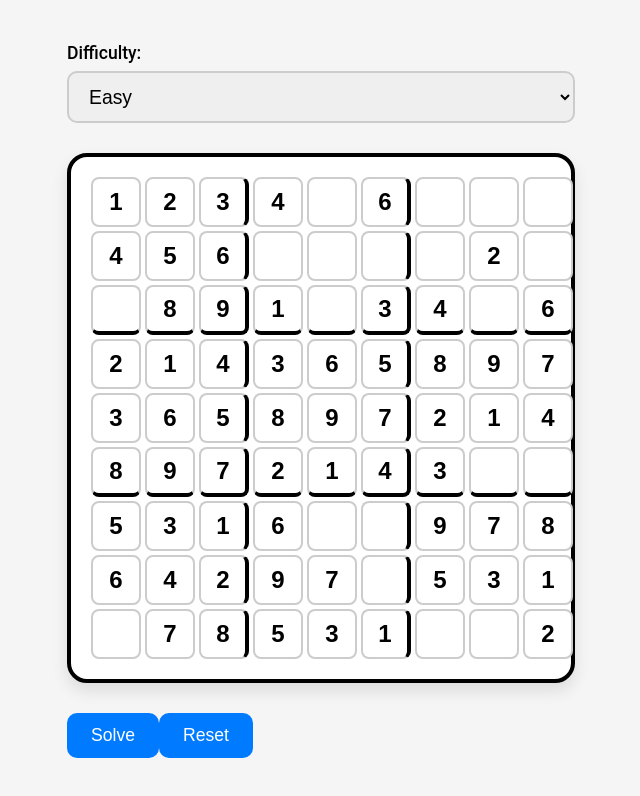
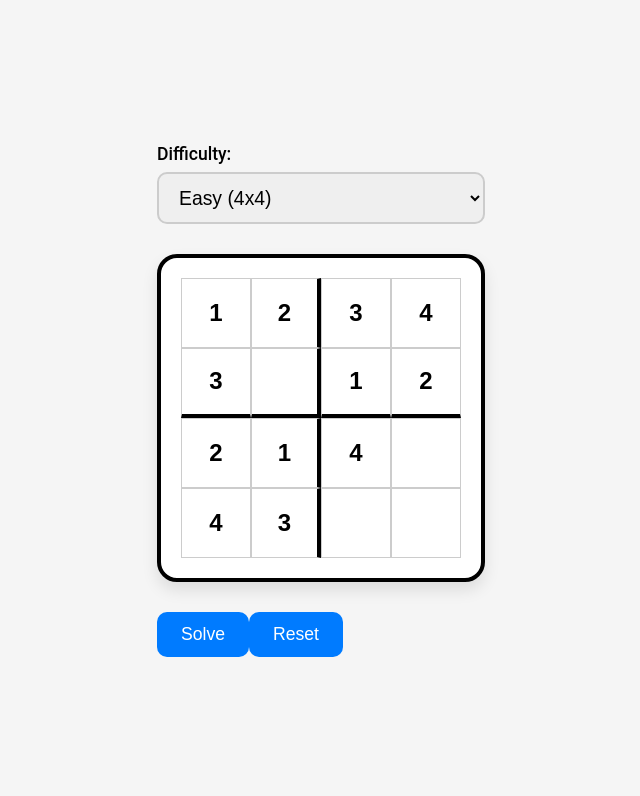
Before and after one commit to sziszi86/sudoko1, a React (Create React App) app in the folder sudoku-solver/: page /solver in a window 1280 px wide. Shown: the top 796 px of the page, without its empty margins (319-959 px from the left). Built offline with nearby package versions, Linux system fonts and the light colour scheme.

Commit message:
sudoku rulez, update + grid select

```diff
--- a/sudoku-solver/src/App.css
+++ b/sudoku-solver/src/App.css
@@ -75,10 +75,7 @@ button:hover {
 
 .sudoku-grid {
   display: grid;
-  grid-template-columns: repeat(9, 50px);
-  grid-template-rows: repeat(9, 50px);
-  gap: 4px;
-  max-width: 460px;
+  gap: 0;
   margin: 30px auto;
   padding: 20px;
   background-color: #fff;
@@ -87,20 +84,31 @@ button:hover {
   box-shadow: 0 8px 16px rgba(0, 0, 0, 0.1);
 }
 
-.sudoku-grid input {
+.sudoku-grid.grid-4 {
+  grid-template-columns: repeat(4, 70px);
+  grid-template-rows: repeat(4, 70px);
+  max-width: 280px;
+}
+
+.sudoku-grid.grid-9 {
+  grid-template-columns: repeat(9, 50px);
+  grid-template-rows: repeat(9, 50px);
+  max-width: 460px;
+}
+
+.sudoku-grid .cell {
   width: 100%;
   height: 100%;
   padding: 0;
   font-size: 1.5em;
   font-weight: 700;
   text-align: center;
-  border: 2px solid #ccc;
-  border-radius: 8px;
+  border: 1px solid #ccc;
   box-sizing: border-box;
   transition: border-color 0.3s ease;
 }
 
-.sudoku-grid input:focus {
+.sudoku-grid .cell:focus {
   outline: none;
   border-color: #007bff;
 }
@@ -111,6 +119,10 @@ button:hover {
 
 .sudoku-grid .border-bottom {
   border-bottom: 4px solid #000;
+}
+
+.sudoku-grid .error {
+  border: 2px solid red;
 }
 
 @media (max-width: 768px) {
@@ -144,18 +156,19 @@ button:hover {
     border-radius: 8px;
   }
 
-  .sudoku-grid {
+  .sudoku-grid.grid-4 {
+    grid-template-columns: repeat(4, 50px);
+    grid-template-rows: repeat(4, 50px);
+    max-width: 200px;
+  }
+
+  .sudoku-grid.grid-9 {
     grid-template-columns: repeat(9, 35px);
     grid-template-rows: repeat(9, 35px);
-    gap: 2px;
     max-width: 315px;
-    margin: 20px auto;
-    padding: 15px;
-    border-radius: 15px;
-    border-width: 3px;
   }
 
-  .sudoku-grid input {
+  .sudoku-grid .cell {
     font-size: 1.2em;
     border-radius: 6px;
   }
--- a/sudoku-solver/src/components/SubscriptionForm.jsx
+++ b/sudoku-solver/src/components/SubscriptionForm.jsx
@@ -5,7 +5,6 @@ import Modal from './Modal';
 const SubscriptionForm = () => {
     const [email, setEmail] = useState('');
     const [difficulty, setDifficulty] = useState('easy');
-    const [message, setMessage] = useState('');
     const [showModal, setShowModal] = useState(false);
     const navigate = useNavigate();
 
@@ -13,7 +12,6 @@ const SubscriptionForm = () => {
         e.preventDefault();
         // Fake API call
         setTimeout(() => {
-            setMessage('You have successfully subscribed to receive Sudoku puzzles!');
             setShowModal(true);
         }, 1000);
     };
@@ -39,18 +37,16 @@ const SubscriptionForm = () => {
                     Difficulty:
                     <select value={difficulty} onChange={(e) => setDifficulty(e.target.value)}>
                         <option value="easy">Easy</option>
-                        <option value="medium">Medium</option>
                         <option value="hard">Hard</option>
                     </select>
                 </label>
                 <button type="submit">Subscribe</button>
-                {message && <p>{message}</p>}
             </form>
             <Modal
                 show={showModal}
                 onClose={handleCloseModal}
                 title="Subscription Successful"
-                message={message}
+                message="You have successfully subscribed to receive Sudoku puzzles!"
             />
         </div>
     );
--- a/sudoku-solver/src/components/SudokuGrid.jsx
+++ b/sudoku-solver/src/components/SudokuGrid.jsx
@@ -3,20 +3,20 @@ import React from 'react';
 const SudokuGrid = ({ grid, onChange, errors }) => {
     const handleInputChange = (row, col, value) => {
         // Csak 1-9 közötti értékeket engedélyezünk
-        if (value === '' || (/^[1-9]$/.test(value))) {
+        if (value === '' || (/^[1-9]$/.test(value) && grid.length === 9) || (/^[1-4]$/.test(value) && grid.length === 4)) {
             onChange(row, col, value);
         }
     };
 
     return (
-        <div className="sudoku-grid">
+        <div className={`sudoku-grid grid-${grid.length}`}>
             {grid.map((row, rowIndex) =>
                 row.map((cell, colIndex) => {
-                    let className = "";
-                    if ((colIndex + 1) % 3 === 0 && colIndex < 8) {
+                    let className = "cell";
+                    if ((colIndex + 1) % Math.sqrt(grid.length) === 0 && colIndex < grid.length - 1) {
                         className += " border-right";
                     }
-                    if ((rowIndex + 1) % 3 === 0 && rowIndex < 8) {
+                    if ((rowIndex + 1) % Math.sqrt(grid.length) === 0 && rowIndex < grid.length - 1) {
                         className += " border-bottom";
                     }
                     if (errors[rowIndex][colIndex]) {
--- a/sudoku-solver/src/pages/SudokuSolverPage.jsx
+++ b/sudoku-solver/src/pages/SudokuSolverPage.jsx
@@ -5,26 +5,35 @@ import Modal from '../components/Modal';
 import { solveSudoku, generateSudoku, isValidSudoku } from '../utils/sudokuSolver';
 
 const SudokuSolverPage = () => {
-    const emptyGrid = Array(9).fill().map(() => Array(9).fill(null));
-    const emptyErrors = Array(9).fill().map(() => Array(9).fill(false));
+    const emptyGrid4x4 = Array(4).fill().map(() => Array(4).fill(null));
+    const emptyGrid9x9 = Array(9).fill().map(() => Array(9).fill(null));
+    const emptyErrors4x4 = Array(4).fill().map(() => Array(4).fill(false));
+    const emptyErrors9x9 = Array(9).fill().map(() => Array(9).fill(false));
     const location = useLocation();
-    const initialDifficulty = location.state?.difficulty || 'easy';
+    const initialDifficulty = location.state?.difficulty || localStorage.getItem('sudoku-difficulty') || 'easy';
 
     const [difficulty, setDifficulty] = useState(initialDifficulty);
     const [grid, setGrid] = useState(() => {
         const savedGrid = JSON.parse(localStorage.getItem('sudoku-grid'));
-        return savedGrid || generateSudoku(initialDifficulty);
+        return savedGrid || generateSudoku(initialDifficulty === 'easy' ? 4 : 9);
     });
-    const [errors, setErrors] = useState(emptyErrors);
+    const [errors, setErrors] = useState(grid.length === 4 ? emptyErrors4x4 : emptyErrors9x9);
     const [message, setMessage] = useState('');
     const [showModal, setShowModal] = useState(false);
 
     useEffect(() => {
         localStorage.setItem('sudoku-grid', JSON.stringify(grid));
-    }, [grid]);
+        localStorage.setItem('sudoku-difficulty', difficulty);
+    }, [grid, difficulty]);
 
     useEffect(() => {
-        setGrid(generateSudoku(difficulty));
+        if (difficulty === 'easy') {
+            setGrid(generateSudoku(4));
+            setErrors(emptyErrors4x4);
+        } else {
+            setGrid(generateSudoku(9));
+            setErrors(emptyErrors9x9);
+        }
     }, [difficulty]);
 
     const handleChange = (row, col, value) => {
@@ -37,19 +46,31 @@ const SudokuSolverPage = () => {
 
     const handleSolve = () => {
         const gridCopy = grid.map(row => row.slice());
-        if (solveSudoku(gridCopy)) {
+        const errors = isValidSudoku(gridCopy);
+        if (errors.flat().includes(true)) {
+            setMessage('This Sudoku puzzle is incorrect.');
+            setErrors(errors);
+            setShowModal(true);
+        } else if (solveSudoku(gridCopy)) {
             setGrid(gridCopy);
+            setErrors(grid.length === 4 ? emptyErrors4x4 : emptyErrors9x9); // Clear errors after solving
             setMessage('Sudoku solved!');
             setShowModal(true);
         } else {
             setMessage('This Sudoku puzzle is unsolvable.');
+            setErrors(errors);
             setShowModal(true);
         }
     };
 
     const handleReset = () => {
-        setGrid(emptyGrid);
-        setErrors(emptyErrors);
+        if (grid.length === 4) {
+            setGrid(emptyGrid4x4);
+            setErrors(emptyErrors4x4);
+        } else {
+            setGrid(emptyGrid9x9);
+            setErrors(emptyErrors9x9);
+        }
         setMessage('');
     };
 
@@ -62,9 +83,8 @@ const SudokuSolverPage = () => {
             <label>
                 Difficulty:
                 <select value={difficulty} onChange={(e) => setDifficulty(e.target.value)}>
-                    <option value="easy">Easy</option>
-                    <option value="medium">Medium</option>
-                    <option value="hard">Hard</option>
+                    <option value="easy">Easy (4x4)</option>
+                    <option value="hard">Hard (9x9)</option>
                 </select>
             </label>
             <SudokuGrid grid={grid} onChange={handleChange} errors={errors} />
--- a/sudoku-solver/src/utils/sudokuSolver.js
+++ b/sudoku-solver/src/utils/sudokuSolver.js
@@ -1,17 +1,16 @@
 const isValid = (grid, row, col, num) => {
-    for (let x = 0; x < 9; x++) {
-        if (grid[row][x] === num && col !== x) {
-            return false;
-        }
-        if (grid[x][col] === num && row !== x) {
+    const size = grid.length;
+    const boxSize = Math.sqrt(size);
+    for (let x = 0; x < size; x++) {
+        if ((grid[row][x] === num && x !== col) || (grid[x][col] === num && x !== row)) {
             return false;
         }
     }
 
-    const startRow = row - (row % 3);
-    const startCol = col - (col % 3);
-    for (let i = 0; i < 3; i++) {
-        for (let j = 0; j < 3; j++) {
+    const startRow = row - (row % boxSize);
+    const startCol = col - (col % boxSize);
+    for (let i = 0; i < boxSize; i++) {
+        for (let j = 0; j < boxSize; j++) {
             if (grid[i + startRow][j + startCol] === num && (i + startRow !== row || j + startCol !== col)) {
                 return false;
             }
@@ -22,8 +21,8 @@ const isValid = (grid, row, col, num) => {
 };
 
 const findEmptyLocation = (grid, location) => {
-    for (let row = 0; row < 9; row++) {
-        for (let col = 0; col < 9; col++) {
+    for (let row = 0; row < grid.length; row++) {
+        for (let col = 0; col < grid.length; col++) {
             if (grid[row][col] === null) {
                 location[0] = row;
                 location[1] = col;
@@ -42,8 +41,9 @@ export const solveSudoku = (grid) => {
 
     const row = location[0];
     const col = location[1];
+    const size = grid.length;
 
-    for (let num = 1; num <= 9; num++) {
+    for (let num = 1; num <= size; num++) {
         if (isValid(grid, row, col, num)) {
             grid[row][col] = num;
             if (solveSudoku(grid)) {
@@ -55,20 +55,17 @@ export const solveSudoku = (grid) => {
     return false;
 };
 
-export const generateSudoku = (difficulty) => {
-    const emptyGrid = Array(9).fill().map(() => Array(9).fill(null));
+export const generateSudoku = (size) => {
+    const emptyGrid = Array(size).fill().map(() => Array(size).fill(null));
     solveSudoku(emptyGrid);
     let numberOfCellsToRemove;
 
-    switch (difficulty) {
-        case 'easy':
-            numberOfCellsToRemove = 20;
+    switch (size) {
+        case 4:
+            numberOfCellsToRemove = 4; // Adjust this number as needed
             break;
-        case 'medium':
-            numberOfCellsToRemove = 40;
-            break;
-        case 'hard':
-            numberOfCellsToRemove = 60;
+        case 9:
+            numberOfCellsToRemove = 40; // Adjust this number as needed
             break;
         default:
             numberOfCellsToRemove = 20;
@@ -77,8 +74,8 @@ export const generateSudoku = (difficulty) => {
     const sudokuGrid = emptyGrid.map(row => row.slice());
 
     while (numberOfCellsToRemove > 0) {
-        const row = Math.floor(Math.random() * 9);
-        const col = Math.floor(Math.random() * 9);
+        const row = Math.floor(Math.random() * size);
+        const col = Math.floor(Math.random() * size);
         if (sudokuGrid[row][col] !== null) {
             sudokuGrid[row][col] = null;
             numberOfCellsToRemove--;
@@ -89,12 +86,18 @@ export const generateSudoku = (difficulty) => {
 };
 
 export const isValidSudoku = (grid) => {
-    const errors = Array(9).fill().map(() => Array(9).fill(false));
+    const size = grid.length;
+    const errors = Array(size).fill().map(() => Array(size).fill(false));
 
-    for (let row = 0; row < 9; row++) {
-        for (let col = 0; col < 9; col++) {
-            if (grid[row][col] !== null && !isValid(grid, row, col, grid[row][col])) {
-                errors[row][col] = true;
+    for (let row = 0; row < size; row++) {
+        for (let col = 0; col < size; col++) {
+            const num = grid[row][col];
+            if (num !== null) {
+                grid[row][col] = null; // Temporarily empty the cell
+                if (!isValid(grid, row, col, num)) {
+                    errors[row][col] = true;
+                }
+                grid[row][col] = num; // Restore the cell
             }
         }
     }
```
Also changed, not shown: sudoku-solver/src/components/Modal.css (+31 -0 lines).
